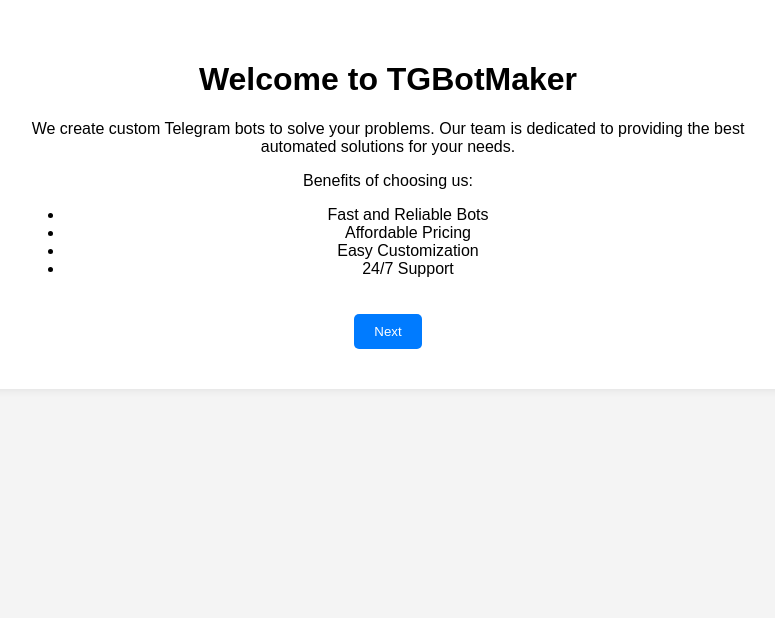
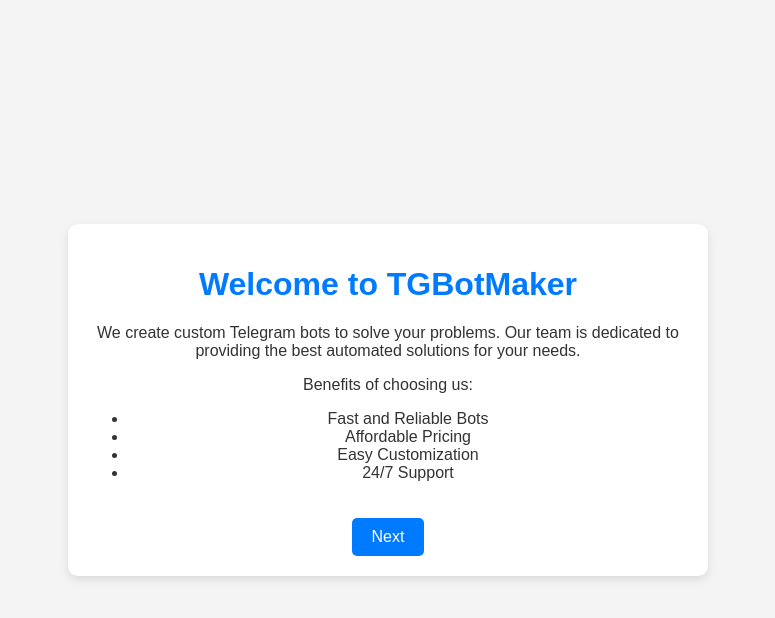
Before and after one commit to moumenesed197/TGBotMaker, a plain HTML site: page index.html in a window 1280 px wide. Shown: the whole page, without its empty margins (252-1027 px from the left). Drawn offline with Linux system fonts and the light colour scheme.

Commit message:
Update styles.css

```diff
--- a/styles.css
+++ b/styles.css
@@ -1,22 +1,32 @@
-/* styles.css */
 body {
     font-family: Arial, sans-serif;
     background-color: #f4f4f4;
-    text-align: center;
     margin: 0;
     padding: 0;
+    display: flex;
+    justify-content: center;
+    align-items: center;
+    height: 100vh;
 }
+
 .container {
-    width: 60%;
-    margin: auto;
+    width: 90%;
+    max-width: 600px;
+    background: white;
     padding: 20px;
-    background: white;
-    box-shadow: 0px 0px 10px rgba(0, 0, 0, 0.1);
+    box-shadow: 0px 4px 10px rgba(0, 0, 0, 0.1);
     border-radius: 10px;
+    text-align: center;
 }
-.page {
-    padding: 20px;
+
+h1 {
+    color: #007bff;
 }
+
+p, ul {
+    color: #333;
+}
+
 button {
     padding: 10px 20px;
     margin-top: 20px;
@@ -25,10 +35,13 @@ button {
     border: none;
     border-radius: 5px;
     cursor: pointer;
+    font-size: 16px;
 }
+
 button:hover {
     background-color: #0056b3;
 }
+
 textarea {
     width: 100%;
     height: 100px;
@@ -36,4 +49,5 @@ textarea {
     border: 1px solid #ddd;
     border-radius: 5px;
     padding: 10px;
+    font-size: 14px;
 }
```
